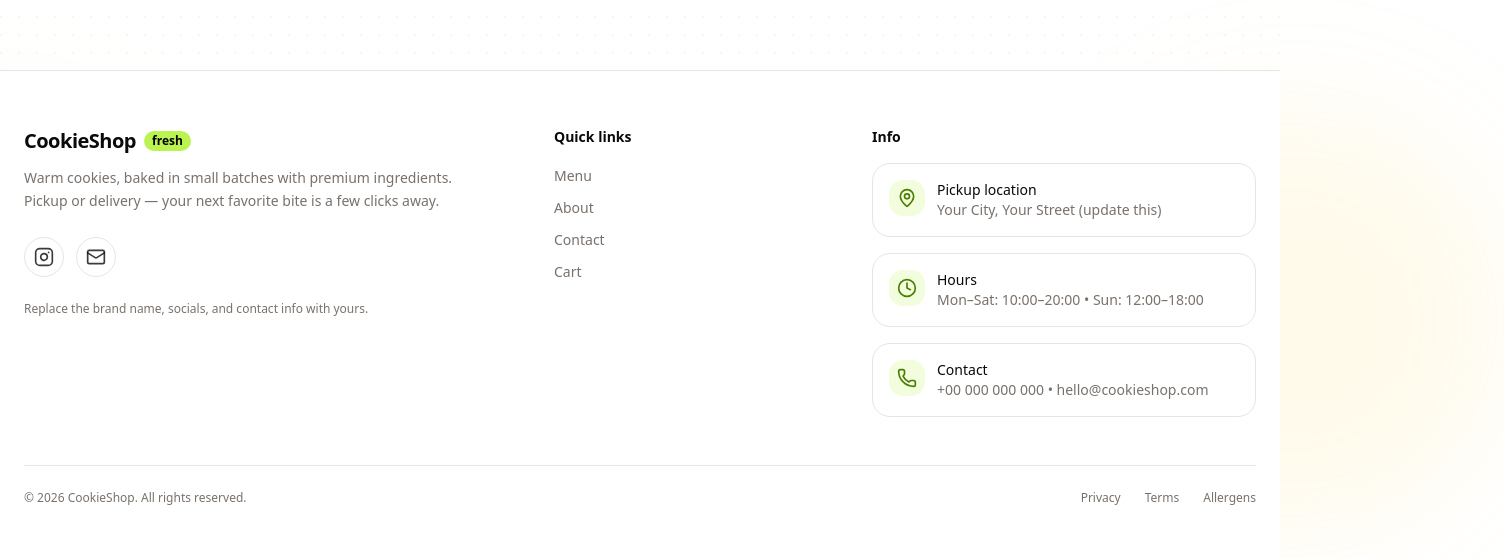
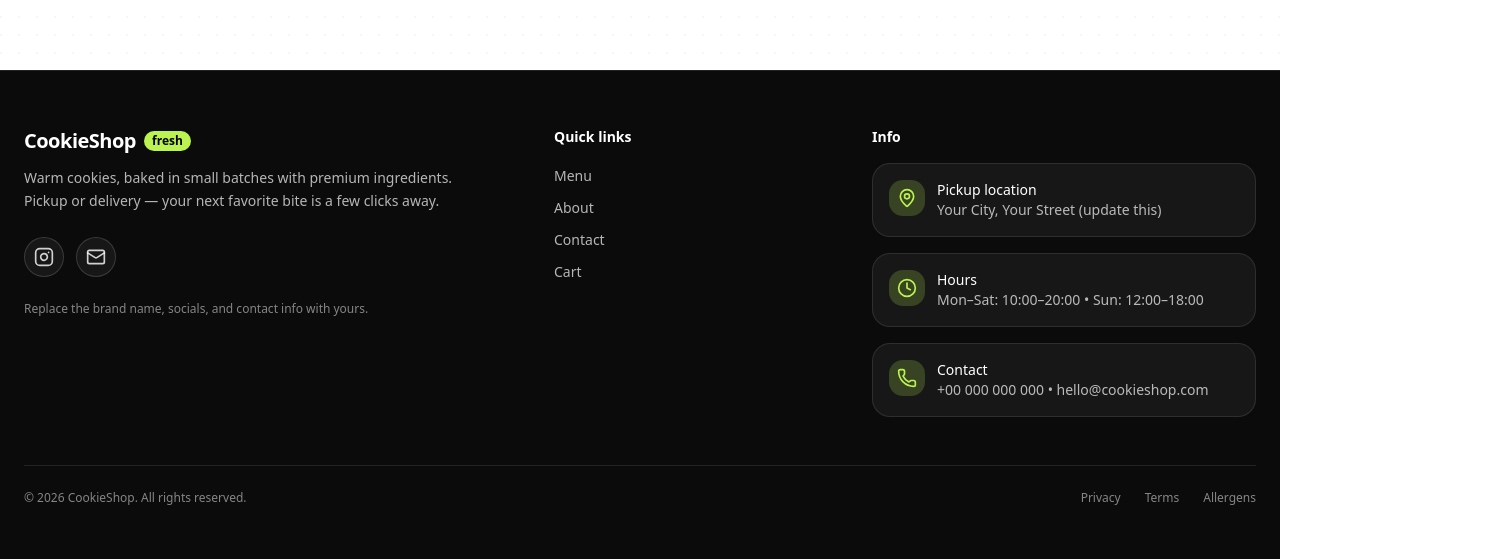
Before and after one commit to RedaMG1/cookies, a Next.js app: page /menu in a window 1280 px wide. Shown: the part 1460-2019 px from the top of the page, 1504 px wide, since content can reach past the window. Built offline with nearby package versions, Linux system fonts and the light colour scheme.

Commit message:
changed backgound

```diff
--- a/components/home/CookiesShowcase.tsx
+++ b/components/home/CookiesShowcase.tsx
@@ -8,7 +8,7 @@ type CookieItem = {
   price: string;
   tags: string[];
   imageUrl: string;
-  href: string; // for now we can link to /menu (later: /menu/[slug])
+  href: string;
 };
 
 const COOKIES: CookieItem[] = [
@@ -71,22 +71,34 @@ const COOKIES: CookieItem[] = [
 export function CookiesShowcase() {
   return (
     <section className="relative overflow-hidden py-16 md:py-20">
-      {/* Full-width background to avoid “empty sides” feeling */}
+      {/* ------------------------------ */}
+      {/* Warm bakery background (FULL)  */}
+      {/* ------------------------------ */}
       <div
         aria-hidden="true"
         className="absolute inset-0 -z-10
-        bg-gradient-to-b from-white via-white to-black/[0.03]
-        dark:from-black dark:via-black dark:to-white/[0.04]"
-      />
-
-      {/* subtle blobs */}
-      <div
-        aria-hidden="true"
-        className="pointer-events-none absolute -left-56 top-10 -z-10 h-[440px] w-[440px] rounded-full bg-lime-300/10 blur-3xl"
+        bg-[radial-gradient(1200px_520px_at_18%_-10%,rgba(255,215,140,0.60),transparent_60%)]
+        dark:bg-[radial-gradient(1200px_520px_at_18%_-10%,rgba(255,215,140,0.20),transparent_60%)]"
       />
       <div
         aria-hidden="true"
-        className="pointer-events-none absolute -right-56 bottom-10 -z-10 h-[440px] w-[440px] rounded-full bg-amber-300/10 blur-3xl"
+        className="absolute inset-0 -z-10
+        bg-gradient-to-b from-[#FFF7E6] via-[#FFF1D2] to-[#FFFFFF]
+        dark:from-[#0B0B0B] dark:via-[#0B0B0B] dark:to-[#0B0B0B]"
+      />
+      <div
+        aria-hidden="true"
+        className="pointer-events-none absolute -left-56 top-10 -z-10 h-[520px] w-[520px] rounded-full bg-amber-400/25 blur-3xl"
+      />
+      <div
+        aria-hidden="true"
+        className="pointer-events-none absolute -right-56 bottom-8 -z-10 h-[520px] w-[520px] rounded-full bg-orange-400/20 blur-3xl"
+      />
+      <div
+        aria-hidden="true"
+        className="absolute inset-0 -z-10 opacity-[0.06]
+        [background-image:radial-gradient(#000_1px,transparent_0)]
+        [background-size:22px_22px]"
       />
 
       <div className="mx-auto max-w-screen-2xl px-6">
--- a/components/layout/Footer.tsx
+++ b/components/layout/Footer.tsx
@@ -17,24 +17,30 @@ const LEGAL_LINKS = [
 
 export function Footer() {
   return (
-    <footer className="relative border-t border-border bg-background text-foreground">
-      {/* subtle background pattern (same vibe as your sections) */}
+    <footer className="relative overflow-hidden border-t border-white/10 bg-[#0B0B0B] text-white">
+      {/* Dark chocolate gradient base */}
       <div
         aria-hidden="true"
-        className="absolute inset-0 -z-10 opacity-35 dark:opacity-20
-        bg-[radial-gradient(circle_at_1px_1px,rgba(0,0,0,0.10)_1px,transparent_0)]
-        dark:bg-[radial-gradient(circle_at_1px_1px,rgba(255,255,255,0.16)_1px,transparent_0)]
-        [background-size:18px_18px]"
+        className="absolute inset-0 -z-10
+        bg-gradient-to-b from-[#0B0B0B] via-[#070707] to-[#000000]"
       />
 
-      {/* soft “gutter glow” so it doesn’t feel empty on large screens */}
+      {/* Warm glow accents */}
       <div
         aria-hidden="true"
-        className="pointer-events-none absolute -left-56 top-12 -z-10 h-[420px] w-[420px] rounded-full bg-lime-300/10 blur-3xl"
+        className="pointer-events-none absolute -left-56 top-8 -z-10 h-[520px] w-[520px] rounded-full bg-amber-400/18 blur-3xl"
       />
       <div
         aria-hidden="true"
-        className="pointer-events-none absolute -right-56 bottom-8 -z-10 h-[420px] w-[420px] rounded-full bg-amber-300/10 blur-3xl"
+        className="pointer-events-none absolute -right-56 bottom-0 -z-10 h-[520px] w-[520px] rounded-full bg-orange-400/14 blur-3xl"
+      />
+
+      {/* subtle grain */}
+      <div
+        aria-hidden="true"
+        className="absolute inset-0 -z-10 opacity-[0.06]
+        [background-image:radial-gradient(#fff_1px,transparent_0)]
+        [background-size:22px_22px]"
       />
 
       <div className="mx-auto max-w-screen-2xl px-6 py-14">
@@ -45,51 +51,47 @@ export function Footer() {
               <span className="text-xl font-semibold tracking-tight">
                 CookieShop
               </span>
-
-              {/* Accent pill (swap to bg-primary if you want pure theme colors) */}
               <span className="rounded-full bg-lime-300 px-2 py-0.5 text-xs font-semibold text-black">
                 fresh
               </span>
             </Link>
 
-            <p className="mt-3 max-w-md text-sm leading-relaxed text-muted-foreground">
+            <p className="mt-3 max-w-md text-sm leading-relaxed text-white/70">
               Warm cookies, baked in small batches with premium ingredients.
               Pickup or delivery — your next favorite bite is a few clicks away.
             </p>
 
-            {/* Social */}
             <div className="mt-6 flex items-center gap-3">
               <a
                 href="#"
-                className="inline-flex h-10 w-10 items-center justify-center rounded-full border border-border bg-card text-foreground/80 transition hover:bg-accent hover:text-foreground"
+                className="inline-flex h-10 w-10 items-center justify-center rounded-full border border-white/15 bg-white/5 text-white/80 transition hover:bg-white/10 hover:text-white"
                 aria-label="Instagram"
               >
                 <Instagram className="h-5 w-5" />
               </a>
-
               <a
                 href="mailto:hello@cookieshop.com"
-                className="inline-flex h-10 w-10 items-center justify-center rounded-full border border-border bg-card text-foreground/80 transition hover:bg-accent hover:text-foreground"
+                className="inline-flex h-10 w-10 items-center justify-center rounded-full border border-white/15 bg-white/5 text-white/80 transition hover:bg-white/10 hover:text-white"
                 aria-label="Email"
               >
                 <Mail className="h-5 w-5" />
               </a>
             </div>
 
-            <p className="mt-6 text-xs text-muted-foreground">
+            <p className="mt-6 text-xs text-white/50">
               Replace the brand name, socials, and contact info with yours.
             </p>
           </div>
 
           {/* Quick links */}
           <div className="md:col-span-3">
-            <h3 className="text-sm font-semibold">Quick links</h3>
+            <h3 className="text-sm font-semibold text-white">Quick links</h3>
             <ul className="mt-4 space-y-2">
               {QUICK_LINKS.map((l) => (
                 <li key={l.label}>
                   <Link
                     href={l.href}
-                    className="text-sm text-muted-foreground transition hover:text-foreground"
+                    className="text-sm text-white/70 transition hover:text-lime-300"
                   >
                     {l.label}
                   </Link>
@@ -100,40 +102,42 @@ export function Footer() {
 
           {/* Info cards */}
           <div className="md:col-span-4">
-            <h3 className="text-sm font-semibold">Info</h3>
+            <h3 className="text-sm font-semibold text-white">Info</h3>
 
             <div className="mt-4 space-y-4">
-              <div className="flex items-start gap-3 rounded-2xl border border-border bg-card p-4">
-                <span className="inline-flex h-9 w-9 items-center justify-center rounded-xl bg-lime-300/20 text-lime-700 dark:text-lime-300">
+              <div className="flex items-start gap-3 rounded-2xl border border-white/10 bg-white/5 p-4">
+                <span className="inline-flex h-9 w-9 items-center justify-center rounded-xl bg-lime-300/20 text-lime-300">
                   <MapPin className="h-5 w-5" />
                 </span>
                 <div>
-                  <p className="text-sm font-medium">Pickup location</p>
-                  <p className="text-sm text-muted-foreground">
+                  <p className="text-sm font-medium text-white">
+                    Pickup location
+                  </p>
+                  <p className="text-sm text-white/70">
                     Your City, Your Street (update this)
                   </p>
                 </div>
               </div>
 
-              <div className="flex items-start gap-3 rounded-2xl border border-border bg-card p-4">
-                <span className="inline-flex h-9 w-9 items-center justify-center rounded-xl bg-lime-300/20 text-lime-700 dark:text-lime-300">
+              <div className="flex items-start gap-3 rounded-2xl border border-white/10 bg-white/5 p-4">
+                <span className="inline-flex h-9 w-9 items-center justify-center rounded-xl bg-lime-300/20 text-lime-300">
                   <Clock className="h-5 w-5" />
                 </span>
                 <div>
-                  <p className="text-sm font-medium">Hours</p>
-                  <p className="text-sm text-muted-foreground">
+                  <p className="text-sm font-medium text-white">Hours</p>
+                  <p className="text-sm text-white/70">
                     Mon–Sat: 10:00–20:00 • Sun: 12:00–18:00
                   </p>
                 </div>
               </div>
 
-              <div className="flex items-start gap-3 rounded-2xl border border-border bg-card p-4">
-                <span className="inline-flex h-9 w-9 items-center justify-center rounded-xl bg-lime-300/20 text-lime-700 dark:text-lime-300">
+              <div className="flex items-start gap-3 rounded-2xl border border-white/10 bg-white/5 p-4">
+                <span className="inline-flex h-9 w-9 items-center justify-center rounded-xl bg-lime-300/20 text-lime-300">
                   <Phone className="h-5 w-5" />
                 </span>
                 <div>
-                  <p className="text-sm font-medium">Contact</p>
-                  <p className="text-sm text-muted-foreground">
+                  <p className="text-sm font-medium text-white">Contact</p>
+                  <p className="text-sm text-white/70">
                     +00 000 000 000 • hello@cookieshop.com
                   </p>
                 </div>
@@ -143,8 +147,8 @@ export function Footer() {
         </div>
 
         {/* bottom bar */}
-        <div className="mt-12 flex flex-col gap-4 border-t border-border pt-6 md:flex-row md:items-center md:justify-between">
-          <p className="text-xs text-muted-foreground">
+        <div className="mt-12 flex flex-col gap-4 border-t border-white/10 pt-6 md:flex-row md:items-center md:justify-between">
+          <p className="text-xs text-white/50">
             © {new Date().getFullYear()} CookieShop. All rights reserved.
           </p>
 
@@ -153,7 +157,7 @@ export function Footer() {
               <Link
                 key={l.label}
                 href={l.href}
-                className="text-xs text-muted-foreground transition hover:text-foreground"
+                className="text-xs text-white/50 transition hover:text-white"
               >
                 {l.label}
               </Link>
```
Also changed, not shown: components/home/TopSellers.tsx (+25 -12 lines).
